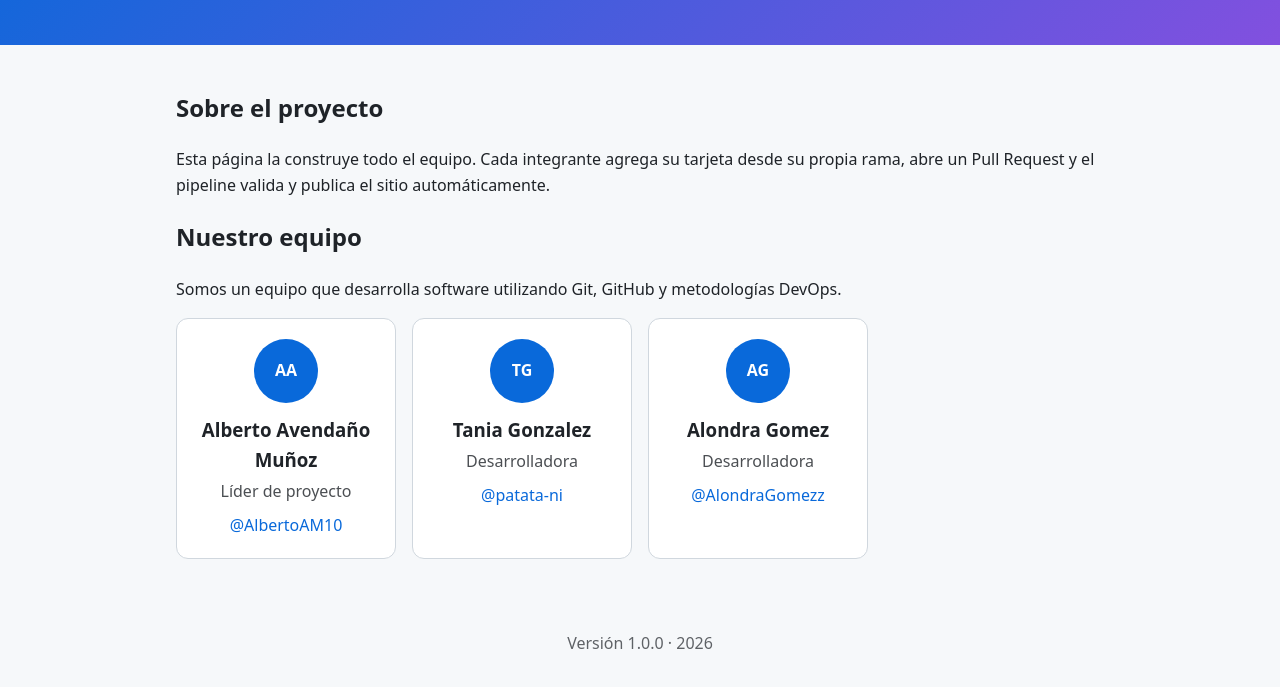
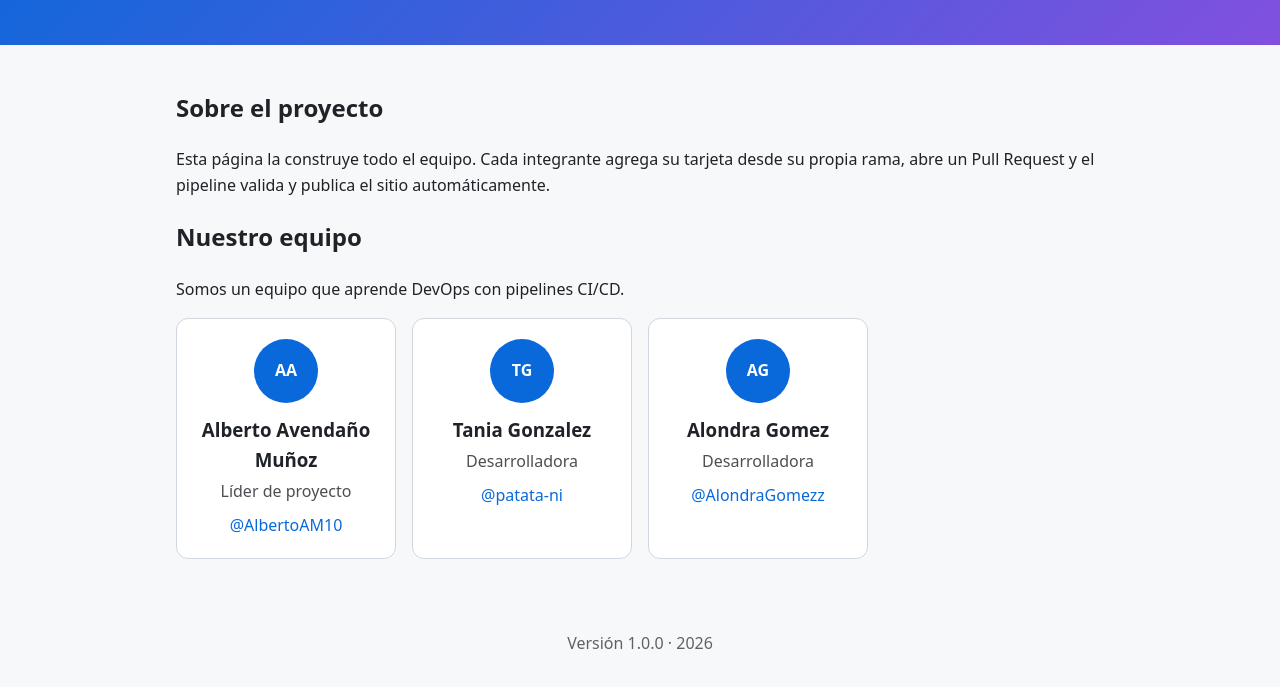
Before and after one commit to patata-ni/equipo-web-devops, a website with bundled scripts: page index.html in a window 1280 px wide. Shown: the part 141-828 px from the top of the page. Built offline with nearby package versions, Linux system fonts and the light colour scheme.

Commit message:
feat: nuevo parrafo

```diff
--- a/index.html
+++ b/index.html
@@ -25,7 +25,7 @@
 
     <section aria-labelledby="equipo-titulo">
       <h2 id="equipo-titulo">Nuestro equipo</h2>
-      <p>Somos un equipo que desarrolla software utilizando Git, GitHub y metodologías DevOps.</p>
+        <p>Somos un equipo que aprende DevOps con pipelines CI/CD.</p>
       <div id="equipo" class="grid"></div>
 
     </section>
```
